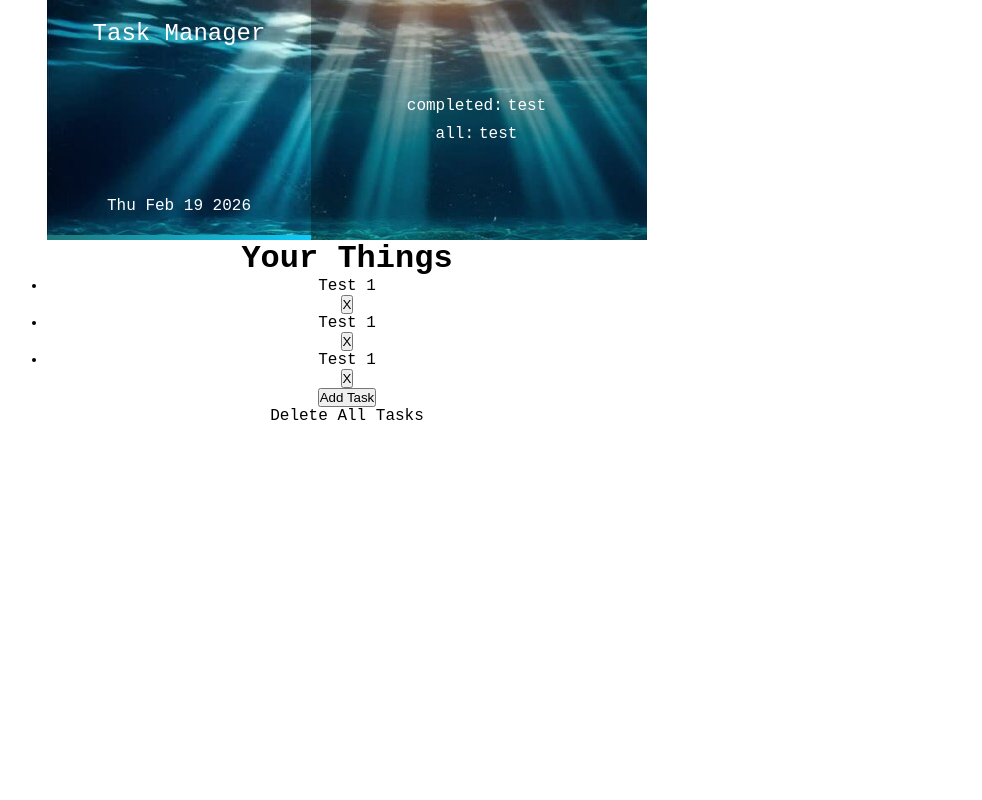
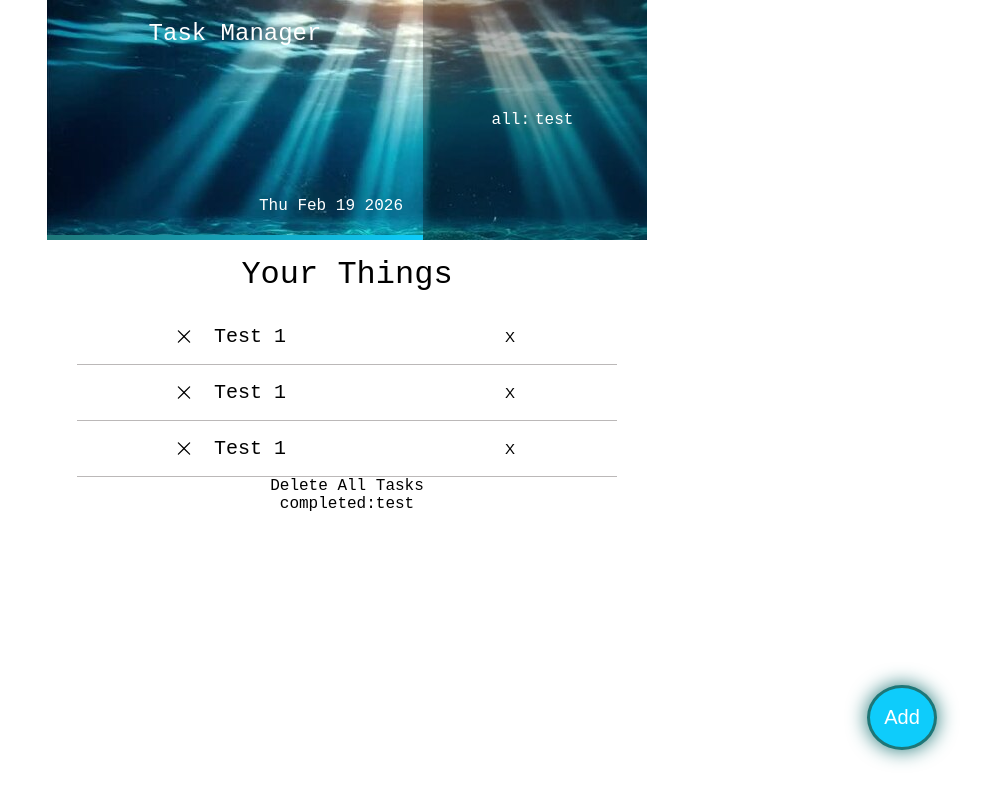
Before and after one commit to daniel-stoychev/to_do_list_react_project_2026, a React (Vite) app in the folder ToDo App/: page / in a window 1280 px wide. Shown: the whole page, without its empty margins (293-1275 px from the left). Built offline with nearby package versions, Linux system fonts and the light colour scheme.

Commit message:
applied tasks header, li and add button styles

```diff
--- a/ToDo App/src/components/ControlsAndTasks.jsx
+++ b/ToDo App/src/components/ControlsAndTasks.jsx
@@ -1,31 +1,48 @@
+import styles from "./CtrlAndTasks.module.css";
+import closeImg from "../assets/x.svg";
+
 export default function ControlsAndTasks() {
   return (
     <>
-      <main>
-        <div className="title">
+      <main className={styles.mainContainer}>
+        <div className={styles.title}>
           <h1>Your Things</h1>
         </div>
-        <div className="tasks">
+        <div className={styles.tasks}>
           <ul>
             <li>
-              <p>Test 1</p>
-              <button className="deleteTask">X</button>
+              <div className={styles.singleTask}>
+                <img src={closeImg} />
+                <p>Test 1</p>
+              </div>
+              <button className={styles.deleteTask}>X</button>
             </li>
             <li>
-              <p>Test 1</p>
-              <button className="deleteTask">X</button>
+              <div className={styles.singleTask}>
+                <img src={closeImg} />
+                <p>Test 1</p>
+              </div>
+              <button className={styles.deleteTask}>X</button>
             </li>
             <li>
-              <p>Test 1</p>
-              <button className="deleteTask">X</button>
+              <div className={styles.singleTask}>
+                <img src={closeImg} />
+                <p>Test 1</p>
+              </div>
+              <button className={styles.deleteTask}>X</button>
             </li>
           </ul>
         </div>
         <div className="controls">
-          <div className="addTask">
-            <button>Add Task</button>
+          <div className={styles.addTask}>
+            <button>Add</button>
           </div>
           <div className="deleteAllTasks">Delete All Tasks</div>
+        </div>
+        <div className="conpleted">
+          <span>
+            completed:<span>test</span>
+          </span>
         </div>
       </main>
     </>
--- /dev/null
+++ b/ToDo App/src/components/CtrlAndTasks.module.css
@@ -0,0 +1,64 @@
+.mainContainer {
+    /* background-color: #0eccfb;
+    height: 70vh; */
+}
+
+.title h1 {
+    font-weight: 500;
+    margin: 1rem;
+}
+
+.tasks {
+    width: 90%;
+}
+
+.tasks li {
+    display: flex;
+    align-items: center;
+    /* margin: 1rem 0; */
+    padding: 1rem 0;
+    border-bottom: 0.5px solid rgba(159, 155, 155, 0.702);
+}
+
+.tasks img {
+    width: 20px;
+}
+
+.singleTask {
+    display: flex;
+}
+
+.singleTask p {
+    font-size: 20px;
+    padding: 0px 20px;
+}
+
+.deleteTask {
+    border: none;
+    background-color: inherit;
+    font-size: 15px;
+    width: 20px;
+    height: 20px;
+    border-radius: 50%;
+    transition: 1s;
+}
+
+.deleteTask:hover {
+    background-color: #0eccfb53;
+    transition: 1s;
+}
+
+
+.addTask button{
+    font-size: 20px;
+    color: white;
+    width: 70px;
+    height: 65px;
+    border: 3px solid #1e7677;
+    border-radius: 50%;
+    background-color: #0eccfb;
+    box-shadow: #1e7677 0px 0px 20px;
+    position: absolute;
+    bottom: 50px;
+    right: 50px;
+}
--- a/ToDo App/src/components/Header.jsx
+++ b/ToDo App/src/components/Header.jsx
@@ -12,9 +12,6 @@
         </section>
         <section className={styles.date}>
           <span>
-            completed:<span>test</span>
-          </span>
-          <span>
             all:<span>test</span>
           </span>
         </section>
--- a/ToDo App/src/components/Header.module.css
+++ b/ToDo App/src/components/Header.module.css
@@ -15,7 +15,7 @@
     border-bottom: 5px solid;
     border-image-source: linear-gradient(to right,#1e7677, #0eccfb);
     border-image-slice: 1;
-    width: 40%;
+    width: 60%;
     justify-content: space-between;
 }
 
@@ -27,6 +27,7 @@
 .title p {
     bottom: 0px;
     text-align: right;
+    margin-right: 0px;
 }
 
 .date {
@@ -34,7 +35,7 @@
     flex-direction: column;
     justify-content: center;
     background-color: rgba(0, 0, 0, 0.298);
-    width: 60%;
+    width: 40%;
     text-align: left;
 }
 
```
Also changed, not shown: ToDo App/src/assets/done.svg (added), ToDo App/src/assets/x.svg (added), ToDo App/src/components/CtrlAndTasks.css (deleted).
